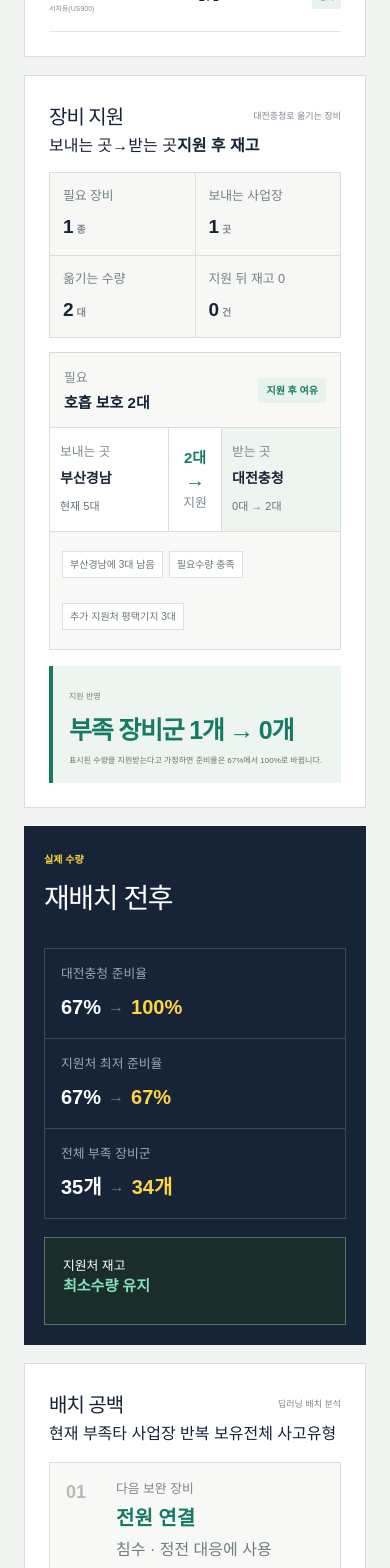
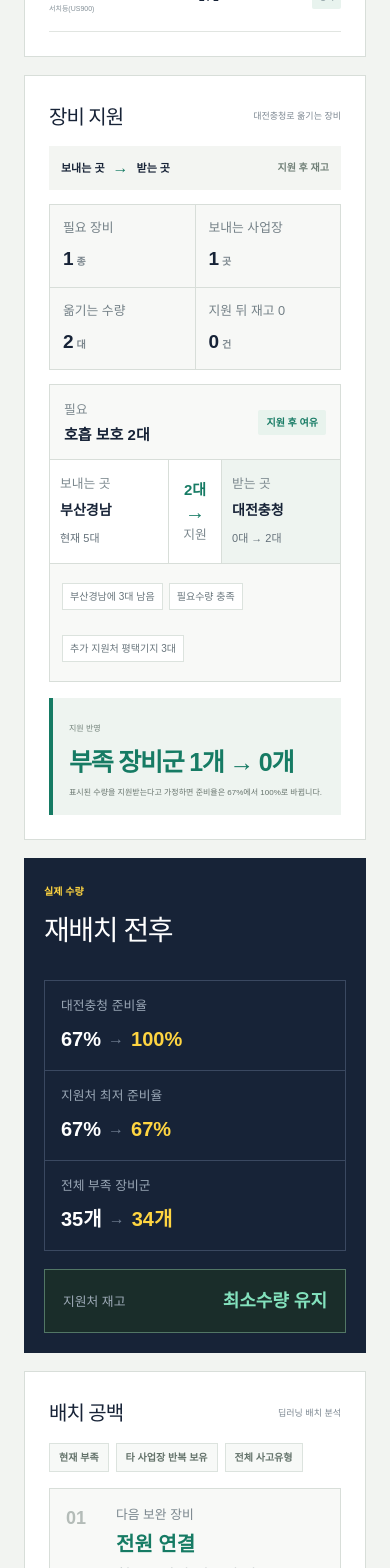
Before and after one commit to woals5420/hyeonjang-on, a Next.js app: page /recover in a window 390 px wide. Shown: the part 2460-4028 px from the top of the page. Built offline with nearby package versions, Linux system fonts and the light colour scheme.

Commit message:
재배치 요약과 키워드 UI 정돈

```diff
--- a/app/globals.css
+++ b/app/globals.css
@@ -771,6 +771,10 @@ footer .candidate-nav a { color: #aab5c1; }
 .support-plan-strip em { margin-left: 3px; color: #7c878e; font-size: 10px; font-style: normal; }
 .support-plan-strip .plan-warning { background: #fff5eb; }
 .support-plan-strip .plan-warning strong { color: #c65039; }
+.support-legend { display: flex; align-items: center; gap: 8px; margin-top: 12px; padding: 10px 12px; background: #f3f5f2; }
+.support-legend span { color: var(--navy); font-size: 11px; font-weight: 900; }
+.support-legend i { color: var(--green); font-style: normal; }
+.support-legend b { margin-left: auto; color: #718078; font-size: 10px; }
 .support-route-list { display: grid; gap: 12px; }
 .support-route { overflow: hidden; border: 1px solid var(--line); background: #fff; }
 .support-route > header { display: flex; justify-content: space-between; align-items: center; gap: 12px; padding: 12px 14px; border-bottom: 1px solid var(--line); background: #f8f9f7; }
@@ -793,11 +797,10 @@ footer .candidate-nav a { color: #aab5c1; }
 .support-route > footer span { padding: 5px 7px; border: 1px solid #dce3de; background: #fff; color: #68757c; font-size: 10px; }
 .route-empty { margin: 0; padding: 20px 14px; color: #7b868d; }
 
-.balance-lab { display: grid; grid-template-columns: .8fr 1.5fr .8fr; gap: 18px; align-items: stretch; margin: 0 max(24px, calc((100vw - 1340px) / 2)) 18px; padding: 24px; background: var(--navy); color: #fff; }
+.balance-lab { display: grid; grid-template-columns: 180px 1fr 220px; gap: 18px; align-items: stretch; margin: 0 max(24px, calc((100vw - 1340px) / 2)) 18px; padding: 24px; background: var(--navy); color: #fff; }
 .balance-copy { align-self: center; }
 .balance-copy > span { color: var(--yellow); font-size: 10px; font-weight: 900; }
 .balance-copy h2 { margin: 8px 0 10px; font-size: 28px; letter-spacing: -.05em; }
-.balance-copy p { margin: 0; color: #aeb9c5; line-height: 1.6; word-break: keep-all; }
 .balance-metrics { display: grid; grid-template-columns: repeat(3, 1fr); border-top: 1px solid #3a4860; border-left: 1px solid #3a4860; }
 .balance-metrics > div { display: flex; flex-direction: column; justify-content: center; min-width: 0; padding: 16px; border-right: 1px solid #3a4860; border-bottom: 1px solid #3a4860; }
 .balance-metrics small { display: block; min-height: 32px; color: #9aa7b6; line-height: 1.4; }
@@ -806,8 +809,8 @@ footer .candidate-nav a { color: #aab5c1; }
 .balance-metrics p strong:last-child { color: var(--yellow); }
 .balance-metrics i { color: #6f7d90; font-style: normal; }
 .balance-check { display: flex; flex-direction: column; justify-content: center; padding: 18px; border: 1px solid #4c5b71; }
-.balance-check strong { margin-bottom: 9px; font-size: 15px; line-height: 1.45; }
-.balance-check span { color: #a4b0be; font-size: 11px; line-height: 1.55; }
+.balance-check small { margin-bottom: 8px; color: #9eabb8; }
+.balance-check strong { font-size: 18px; line-height: 1.45; }
 .balance-safe { border-color: #527665; background: #1a2d2a; }
 .balance-safe strong { color: #83e1bd; }
 .balance-warning { border-color: #8b634f; background: #32251f; }
@@ -822,6 +825,10 @@ footer .candidate-nav a { color: #aab5c1; }
 .placement-cards article > div:first-of-type strong { color: var(--green); font-size: 20px; }
 .placement-cards p { margin: 5px 0 0; color: #707d84; line-height: 1.45; }
 .placement-empty { grid-column: 1/-1; margin: 0 !important; padding: 22px; border: 1px solid var(--line); background: #f8f9f7; color: #6f7c83 !important; text-align: center; }
+.placement-legend, .model-use-tags { display: flex; flex-wrap: wrap; gap: 7px; margin-top: 13px; }
+.placement-legend span, .model-use-tags span { padding: 6px 9px; border: 1px solid #dce3de; background: #f7f9f7; color: #64736b; font-size: 10px; font-weight: 900; }
+.model-use-tags { align-items: center; padding-top: 13px; border-top: 1px solid var(--line); }
+.model-use-tags b { margin-right: 3px; color: var(--green); font-size: 11px; }
 
 .model-status { display: grid; grid-template-columns: auto 1fr; gap: 20px; align-items: center; margin-top: 14px; padding: 14px 16px; border: 1px solid #cfd9d2; background: #eef4f0; }
 .model-status span { color: var(--green); font-size: 11px; font-weight: 900; white-space: nowrap; }
@@ -851,7 +858,9 @@ footer .candidate-nav a { color: #aab5c1; }
   .incident-brief .incident-sequence { grid-column: 1/-1; }
   .ai-plan-summary { grid-template-columns: repeat(2, 1fr); }
   .model-status { grid-template-columns: 1fr; gap: 7px; }
-  .balance-lab { grid-template-columns: 1fr; }
+  .balance-lab { grid-template-columns: 160px 1fr; }
+  .balance-check { grid-column: 1/-1; flex-direction: row; align-items: center; justify-content: space-between; }
+  .balance-check small { margin: 0; }
 }
 
 @media (max-width: 700px) {
@@ -864,6 +873,8 @@ footer .candidate-nav a { color: #aab5c1; }
   .ai-priority span { text-align: left; }
   .support-plan-strip { grid-template-columns: 1fr 1fr; }
   .placement-cards { grid-template-columns: 1fr; }
+  .balance-lab { grid-template-columns: 1fr; }
+  .balance-check { grid-column: auto; }
   .balance-metrics { grid-template-columns: 1fr; }
   .balance-metrics small { min-height: 0; }
 }
```
